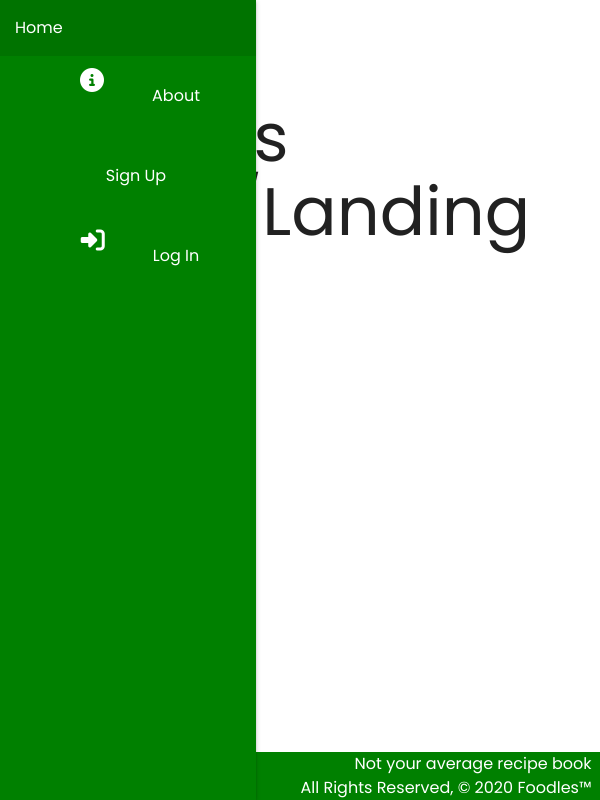
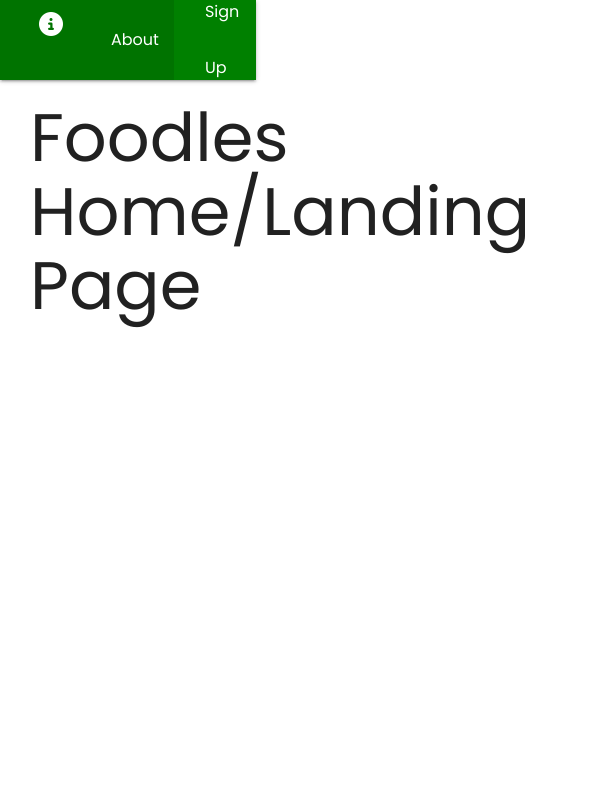
Before and after one commit to mhwhite22/foodles, a Django app: page / in a window 600 px wide. Run offline with Django 3.2, Linux system fonts and the light colour scheme; some libraries are stand-ins or nearby versions.

Commit message:
update mobile view styling

```diff
--- a/main_app/static/css/style.css
+++ b/main_app/static/css/style.css
@@ -5,41 +5,6 @@
   --text-secondary: ;
   --bg-primary: ;
   --bg-secondary: ; */
-}
-
-/* mobile view */
-@media only screen and (max-width: 600px) {
-  nav {
-    bottom: 0;
-    width: 100vw;
-    height: 5rem;
-    flex-direction: row;
-  }
-
-  .nav-link {
-    justify-content: center;
-  }
-
-  main {
-    margin: 0;
-  }
-}
-
-/* desktop view */
-@media only screen and (min-width: 600px) {
-  nav {
-    top: 0;
-    width: 5rem;
-    height: 100vh;
-  }
-
-  nav:hover {
-    width: 16rem;
-  }
-
-  nav:hover .link-text {
-    display: block;
-  }
 }
 
 body {
@@ -72,28 +37,32 @@ footer.page-footer {
   text-align: right;
 }
 
-.page-footer, .nav-wrapper {
+.page-footer, .nav-wrapper, nav {
   background-color: green;
 }
 
-nav {
+.navbar {
+  transition: width 200ms ease;
   position: fixed;
+}
+
+.navbar-nav {
   list-style: none;
+  padding: 0;
   margin: 0;
-  padding: 0;
   display: flex;
   flex-direction: column;
   align-items: center;
-  transition: width 200ms ease;
 }
 
 .nav-item {
   width: 100%;
+  margin: 0 auto;
 }
 
-.nav-item:first-child {
+/* .nav-item:first-child {
   margin-top: auto;
-}
+} */
 
 .nav-link {
   display: flex;
@@ -111,3 +80,51 @@ nav {
   min-width: 2rem;
   margin: 0 1.5rem;
 }
+
+
+/* desktop view */
+@media only screen and (min-width: 600px) {
+  .navbar {
+    top: 0;
+    width: 5rem;
+    height: 100vh;
+  }
+
+  .navbar:hover {
+    width: 16rem;
+  }
+
+  .navbar:hover .link-text {
+    display: inline;
+  }
+}
+
+/* mobile view */
+@media only screen and (max-width: 600px) {
+  .home {
+    display: none;
+  }
+
+  .navbar {
+    bottom: 0;
+    width: 100vw;
+    height: 5rem;
+  }
+
+  .navbar-nav {
+    flex-direction: row;
+  }
+
+  .nav-link {
+    justify-content: center;
+
+  }
+
+  main {
+    margin: 0;
+  }
+
+  footer.page-footer {
+    display: none;
+  }
+}
--- a/main_app/templates/base.html
+++ b/main_app/templates/base.html
@@ -13,12 +13,10 @@
 </head>
 <body>
     <header class="navbar-fixed">
-        <nav>
+        <nav class="navbar">
             <div class="nav-wrapper">
-                <ul>
-                    <li class="nav-item"><a href="/" >Home</a></li>
-                </ul>
-                <ul class="right">
+                <ul class="navbar-nav">
+                    <li class="nav-item home"><a href="/" >Home</a></li>
                     <li class="nav-item"><a class="nav-link" href="{% url 'about' %}"><i class="fas fa-info-circle"></i><span class="link-text"> About</span></a></li>
                   {% if user.is_authenticated %}
                     <li class="nav-item"><a class="nav-link" href="{% url 'recipes_index' %}"><i class="fas fa-book"></i><span class="link-text"> Recipes</span></a></li>
```
